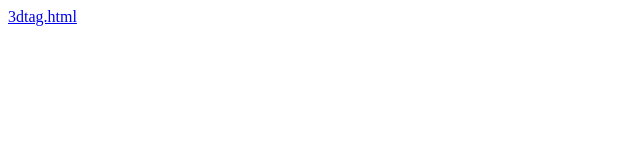
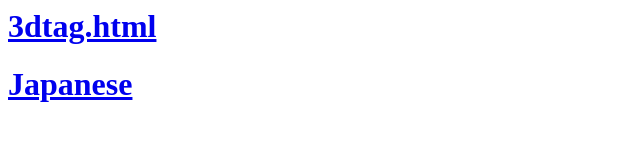
Before and after one commit to pengzg/html, a plain HTML site: page index.html in a window 1280 px wide. Shown: the whole page, without its empty margins (0-640 px from the left). Drawn offline with Linux system fonts and the light colour scheme.

Commit message:
fix: add jp

```diff
--- a/index.html
+++ b/index.html
@@ -3,7 +3,9 @@
         <title>项目目录</title>
     </head>
     <body>
-        <a href="./3dtag.html">3dtag.html</a>
+       <h1> <a href="./3dtag.html">3dtag.html</a></h1>
+       <h1> <a href="./japanese.html">Japanese</a></h1>
+
     </body>
     <footer>
 
```
